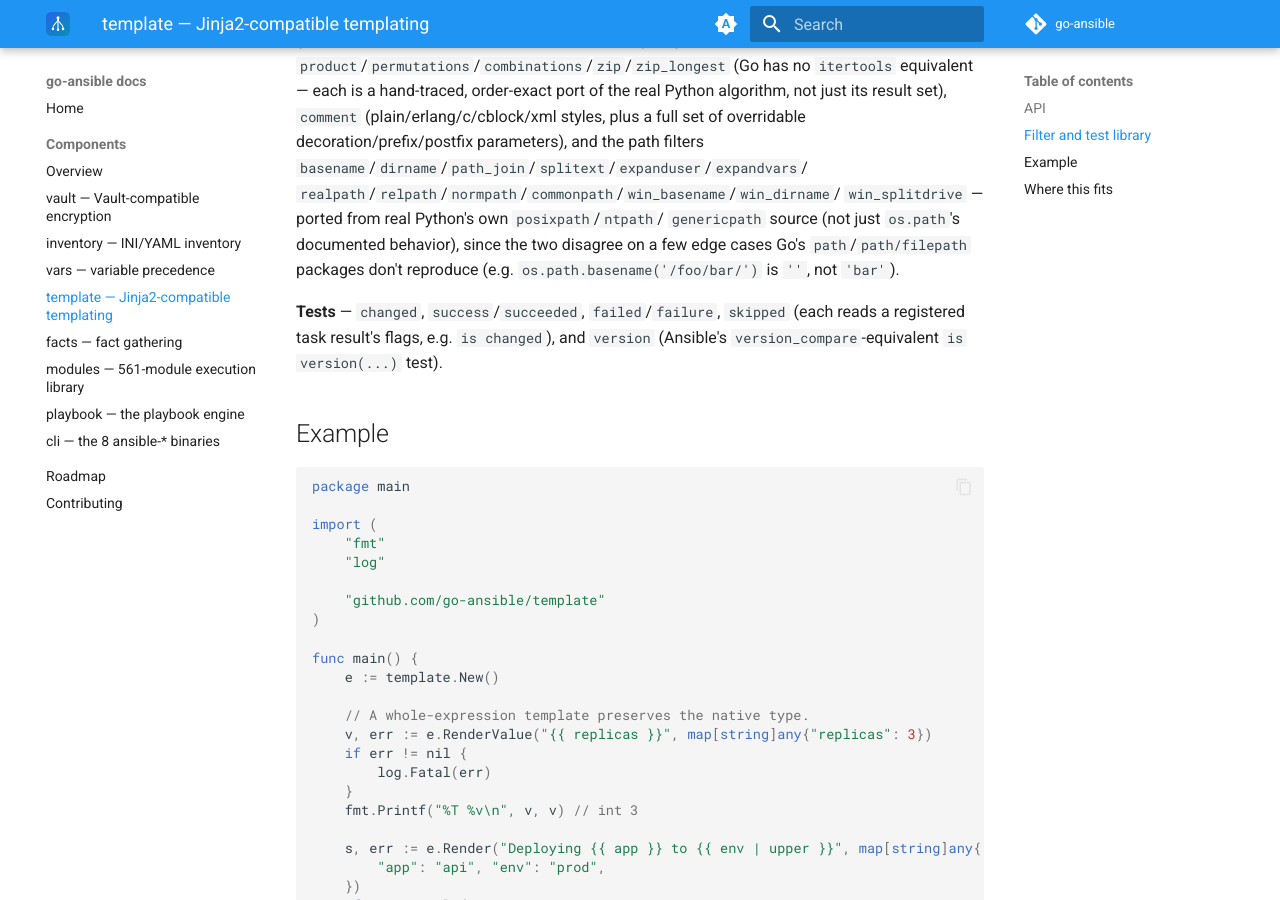
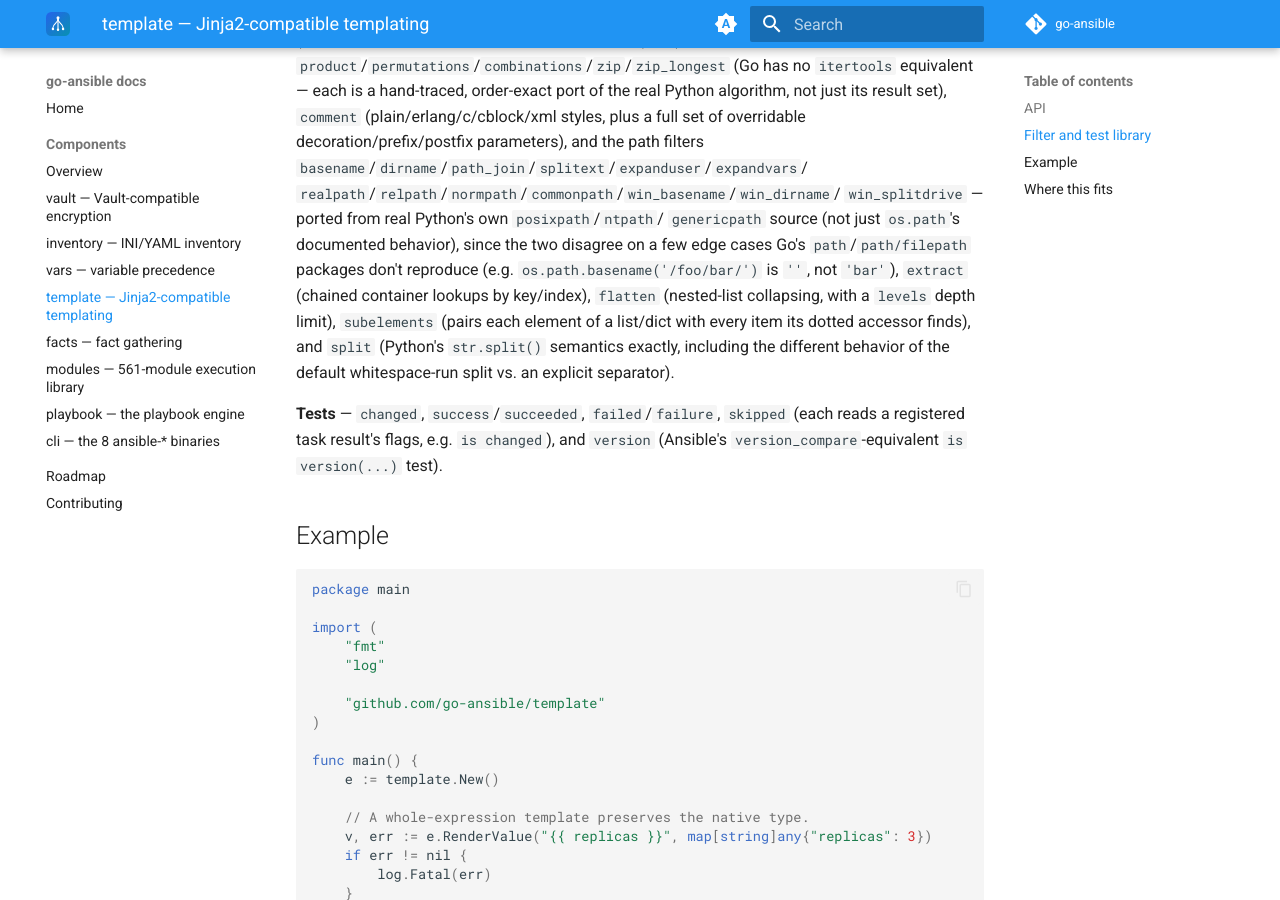
Before and after one commit to go-ansible/docs, an MkDocs documentation site: the page built from docs/components/template.md, in a window 1280 px wide and 900 px high, scrolled down 1588 px. Built offline with MkDocs 1.6.1 and Material for MkDocs 9.7.7, drawn with Linux system fonts in a browser that asks for light colours; the version menu is left out.

Commit message:
Document extract/flatten/subelements/split filters (#17)
Follows go-ansible/template#10.

Co-authored-by: Claude Sonnet 5 <noreply@anthropic.com>

```diff
--- a/docs/components/template.md
+++ b/docs/components/template.md
@@ -78,7 +78,13 @@ overridable decoration/prefix/postfix parameters), and the path filters
 `win_splitdrive` — ported from real Python's own `posixpath`/`ntpath`/
 `genericpath` source (not just `os.path`'s documented behavior), since the
 two disagree on a few edge cases Go's `path`/`path/filepath` packages don't
-reproduce (e.g. `os.path.basename('/foo/bar/')` is `''`, not `'bar'`).
+reproduce (e.g. `os.path.basename('/foo/bar/')` is `''`, not `'bar'`),
+`extract` (chained container lookups by key/index), `flatten`
+(nested-list collapsing, with a `levels` depth limit), `subelements`
+(pairs each element of a list/dict with every item its dotted accessor
+finds), and `split` (Python's `str.split()` semantics exactly, including
+the different behavior of the default whitespace-run split vs. an
+explicit separator).
 
 **Tests** — `changed`, `success`/`succeeded`, `failed`/`failure`, `skipped`
 (each reads a registered task result's flags, e.g. `is changed`), and
```
